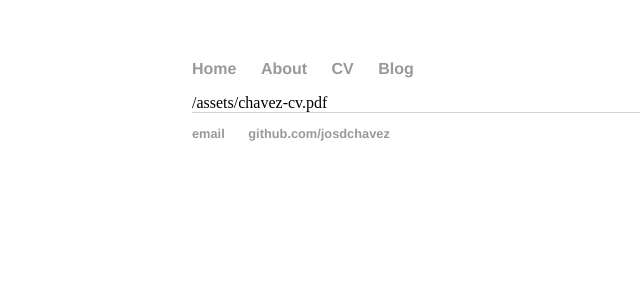
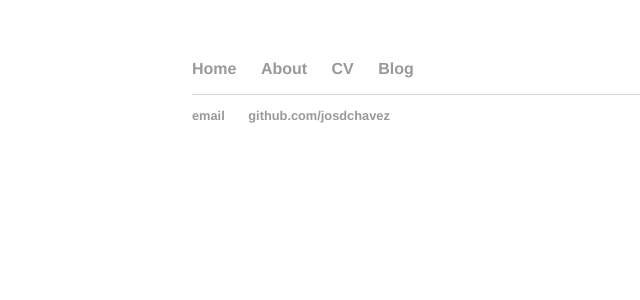
Before and after one commit to josdchavez/josdchavez.github.io, a Jekyll site: the page built from cv/index.html, in a window 1280 px wide. Shown: the top 300 px of the page, without its empty margins (0-640 px from the left). Built offline with Jekyll 4.4.1, drawn with Linux system fonts in a browser that asks for light colours.

Commit message:
Update index.html

```diff
--- a/cv/index.html
+++ b/cv/index.html
@@ -2,4 +2,3 @@
 layout: default
 title: cv
 ---
-{{ josdchavez.github.io/assets/pdf/chavez-cv.pdf }}/assets/chavez-cv.pdf
```
